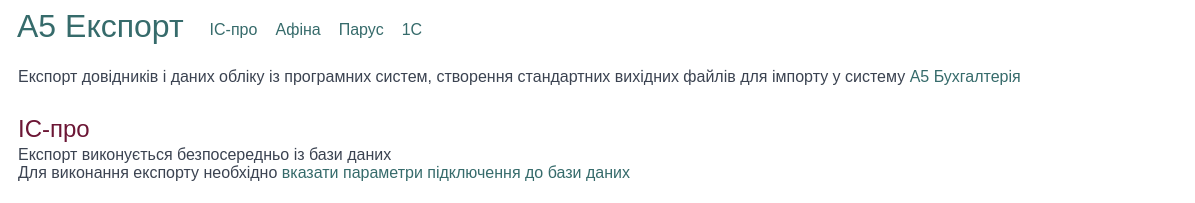
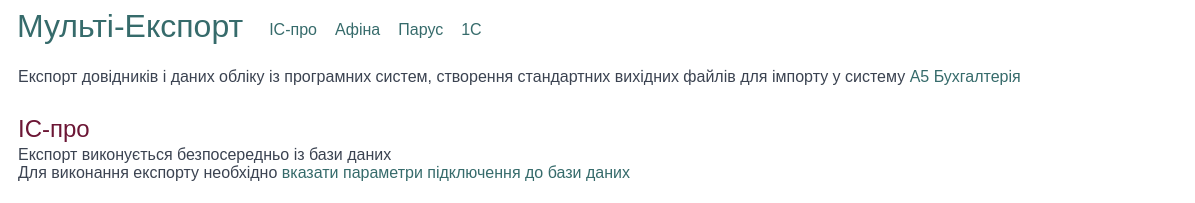
Before and after one commit to serhii-untilov/multi-export, an Electron app: page renderer/index.html in a window 1280 px wide. Shown: the top 203 px of the page, 0-1195 px from the left. Drawn offline with Linux system fonts and the light colour scheme; no server answers.

Commit message:
Minor updates.

```diff
--- a/renderer/index.html
+++ b/renderer/index.html
@@ -3,7 +3,7 @@
 
 <head>
   <meta charset="UTF-8">
-  <title>А5 Експорт</title>
+  <title>Мульті-Експорт</title>
   <link rel="stylesheet" href="../multi-export.css">
   <link rel="stylesheet" href="style.css">
 </head>
@@ -14,7 +14,7 @@
     <header class="navbar">
       <section class="navbar-section"">
         <a href=" #" class="btn btn-link mr-2 brand" id="selectHome">
-        А5 Експорт
+        Мульті-Експорт
         </a>
         <a href="#" class="btn btn-link menu-item" id="selectISPro">ІС-про</a>
         <a href="#" class="btn btn-link menu-item" id="selectAfina">Афіна</a>
```
